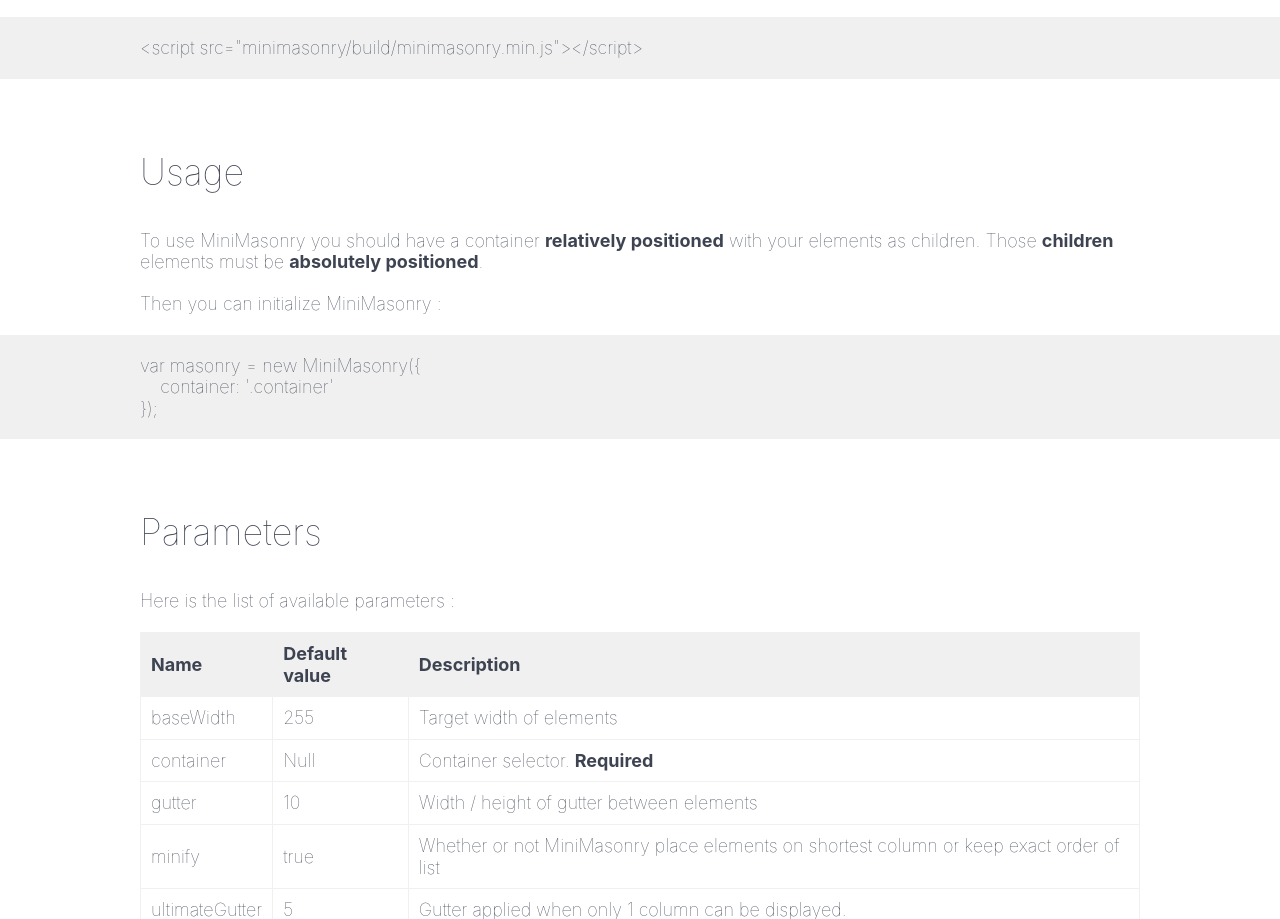
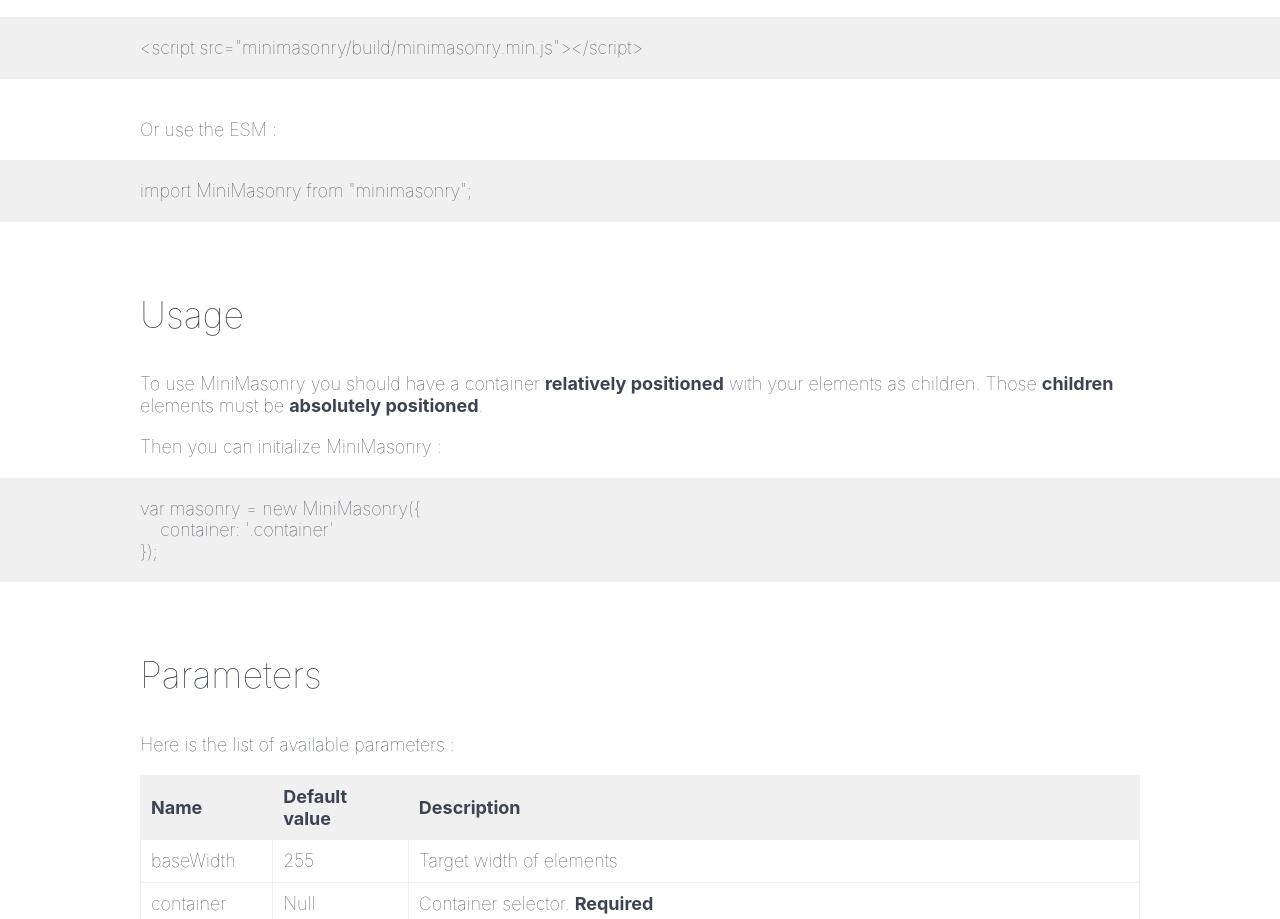
Before and after one commit to Spope/MiniMasonry.js, a plain HTML site: page index.html in a window 1280 px wide. Shown: the part 1307-2226 px from the top of the page. Drawn offline with Linux system fonts and the light colour scheme; a script that the page names is missing.

Commit message:
Update doc with esm

```diff
--- a/index.html
+++ b/index.html
@@ -52,6 +52,10 @@
                 <p class="section_content">Then, include the minified version of MiniMasonry.js on your website :</p>
                 <div class="pre_wrapper">
                     <pre><code class="html">&lt;script src=&quot;minimasonry/build/minimasonry.min.js&quot;&gt;&lt;/script&gt;</code></pre>
+                </div>
+                <p class="section_content">Or use the ESM :</p>
+                <div class="pre_wrapper">
+                    <pre><code class="javascript">import MiniMasonry from "minimasonry";</code></pre>
                 </div>
 
                 <h2 class="section_content">Usage</h2>
```
